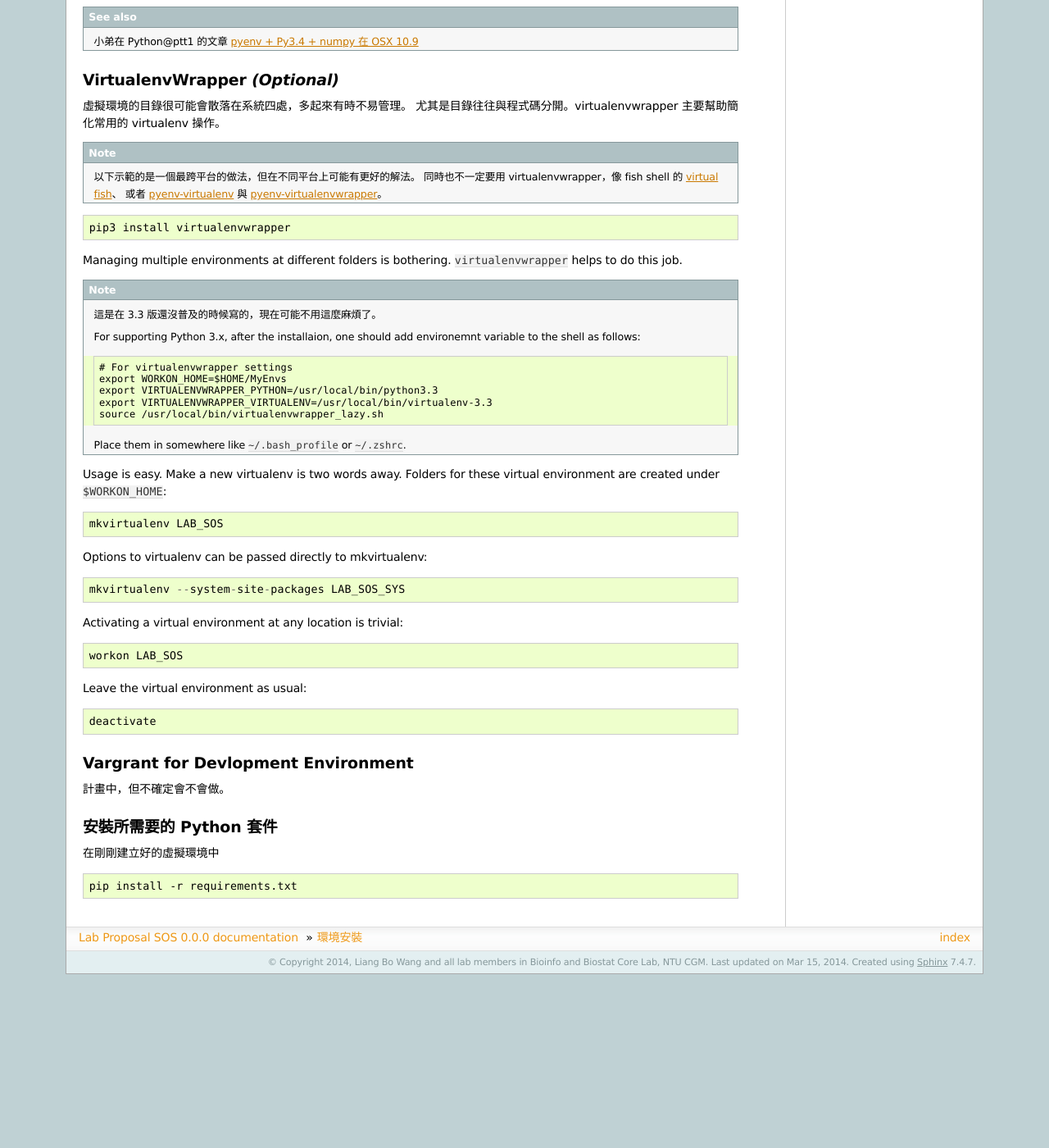
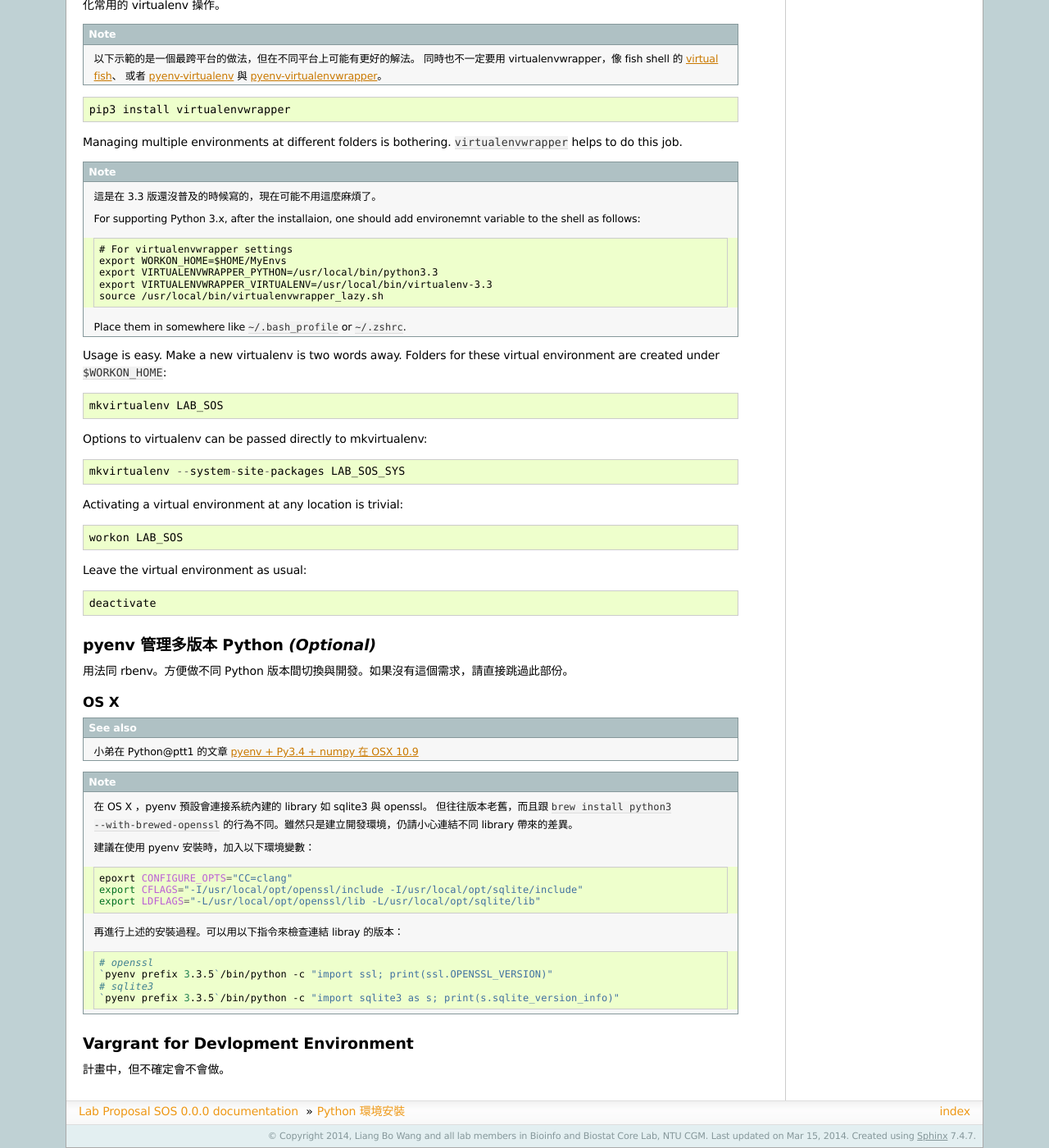
Before and after one commit to ccwang002/lab-proposal-sos, a Sphinx documentation site: the page built from docs/setup-python.rst, in a window 1280 px wide and 1400 px high, scrolled down 1347 px. Shown: the whole window at 82% size. Built offline with Sphinx 7.4.7, drawn with Linux system fonts in a browser that asks for light colours; pages that are not in the unit, such as notebooks, are missing from menus; before the commit the page ends 2535 px from its top, so only the background shows below that; some of the changed text lies outside the part shown.

Commit message:
update base python installation

```diff
--- a/docs/setup-python.rst
+++ b/docs/setup-python.rst
@@ -1,9 +1,9 @@
-********
-環境安裝
-********
+***************
+Python 環境安裝
+***************
 
-Python 版本與開發環境套件
-=========================
+Python 版本與最基本套件
+=======================
 
 - Python 3.3+
 - (setuptools), pip
@@ -56,7 +56,7 @@ __ http://brew.sh/
 
 .. code-block:: bash
 
-    brew install python3
+    brew install python3 --with-brewed-openssl
     pip3 install virtualenv
 
 
@@ -151,17 +142,44 @@ Leave the virtual environment as usual::
     deactivate
 
 
+pyenv 管理多版本 Python *(Optional)*
+====================================
+
+用法同 rbenv。方便做不同 Python 版本間切換與開發。如果沒有這個需求，請直接跳過此部份。
+
+OS X
+----
+
+.. seealso::
+    小弟在 Python\@ptt1 的文章 `pyenv + Py3.4 + numpy 在 OSX 10.9`__
+
+__ http://www.ptt.cc/bbs/Python/M.1390807436.A.7F7.html
+
+.. note::
+    在 OS X ，pyenv 預設會連接系統內建的 library 如 sqlite3 與 openssl。
+    但往往版本老舊，而且跟
+    ``brew install python3 --with-brewed-openssl``
+    的行為不同。雖然只是建立開發環境，仍請小心連結不同 library 帶來的差異。
+
+    建議在使用 pyenv 安裝時，加入以下環境變數：
+
+    .. code-block:: bash
+
+        epoxrt CONFIGURE_OPTS="CC=clang"
+        export CFLAGS="-I/usr/local/opt/openssl/include -I/usr/local/opt/sqlite/include"
+        export LDFLAGS="-L/usr/local/opt/openssl/lib -L/usr/local/opt/sqlite/lib"
+
+    再進行上述的安裝過程。可以用以下指令來檢查連結 libray 的版本：
+
+    .. code-block:: bash
+
+        # openssl
+        `pyenv prefix 3.3.5`/bin/python -c "import ssl; print(ssl.OPENSSL_VERSION)"
+        # sqlite3
+        `pyenv prefix 3.3.5`/bin/python -c "import sqlite3 as s; print(s.sqlite_version_info)"
+
+
 Vargrant for Devlopment Environment
 ===================================
 
 計畫中，但不確定會不會做。
-
-
-安裝所需要的 Python 套件
-========================
-
-在剛剛建立好的虛擬環境中
-
-.. code-block:: bash
-
-    pip install -r requirements.txt
```
Also changed, not shown: other parts of docs/setup-python.rst (+0 -9 lines).
